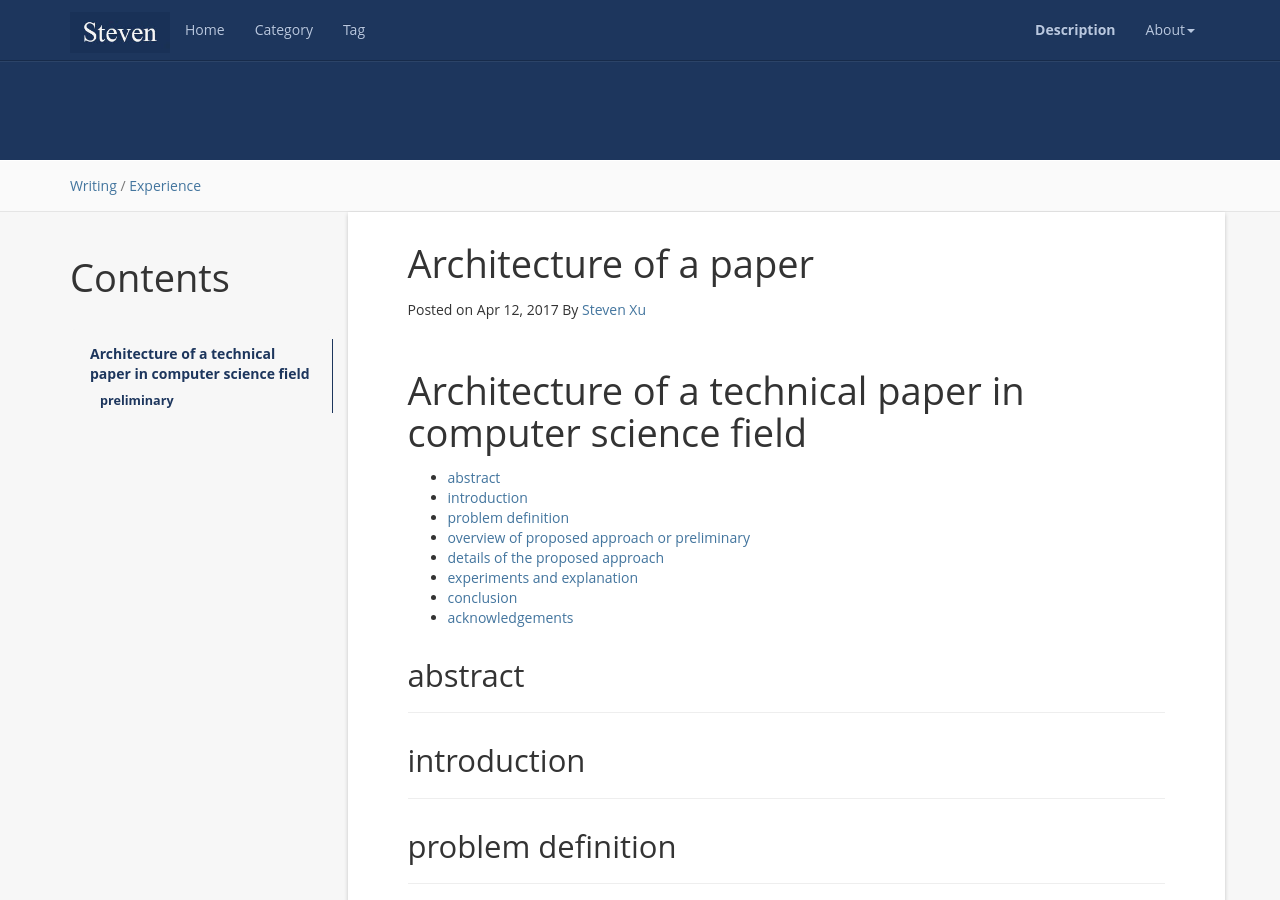
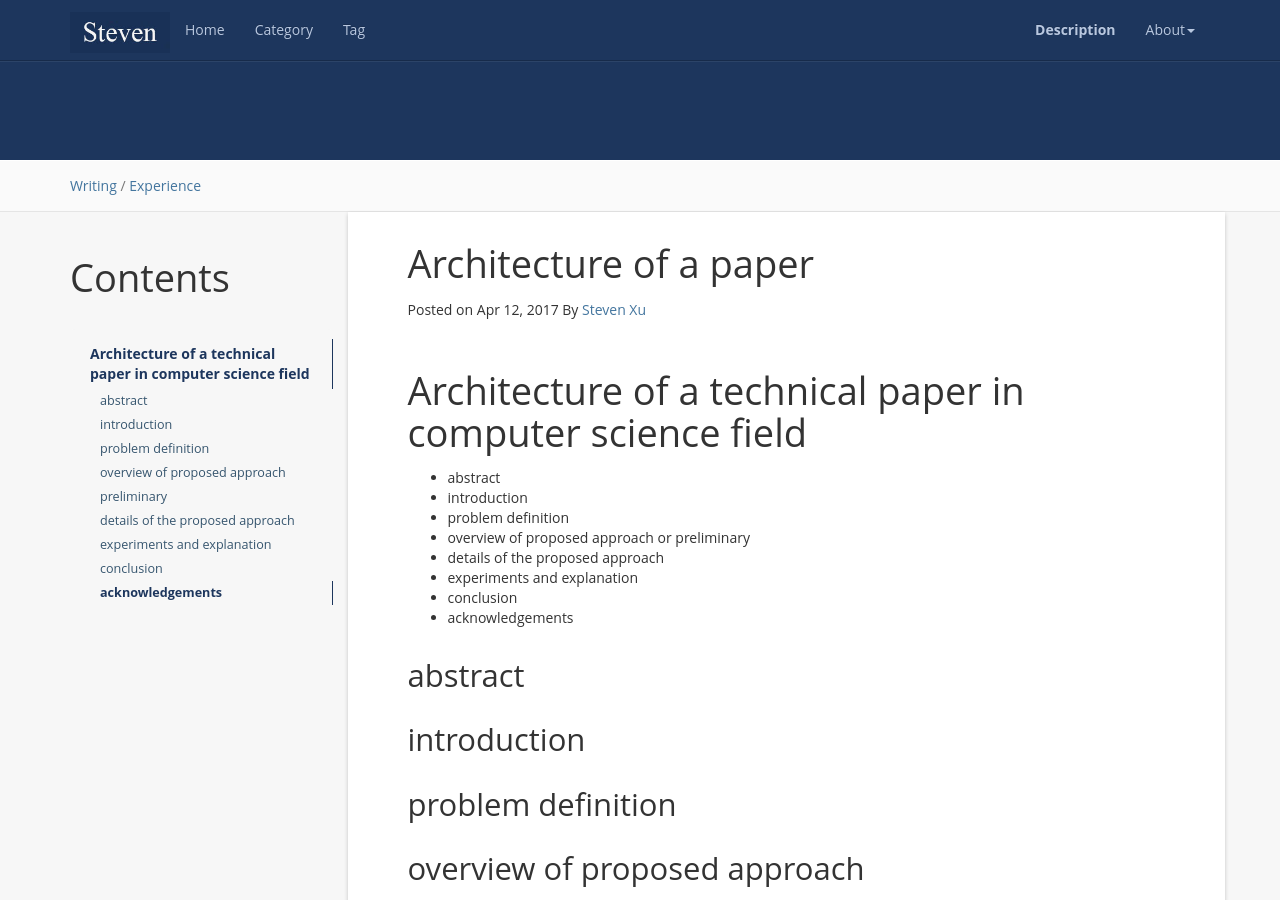
Before and after one commit to ynxu15/ynxu15.github.io, a Jekyll site: the page built from _posts/writing/2017-04-12-architecture-of-paper.md, in a window 1280 px wide and 900 px high. Built offline with Jekyll 4.4.1, drawn with Linux system fonts in a browser that asks for light colours; nearby versions of some CDN libraries; comment, search, counter and statistics services are not loaded.

Commit message:
modify 'architecture of paper'

```diff
--- a/_posts/writing/2017-04-12-architecture-of-paper.md
+++ b/_posts/writing/2017-04-12-architecture-of-paper.md
@@ -12,30 +12,30 @@ tag: Experience
 Architecture of a technical paper in computer science field
 =========================
 
-+ [abstract](#1)
-+ [introduction](#2)
-+ [problem definition](#3)
-+ [overview of proposed approach or preliminary](#4)
-+ [details of the proposed approach](#5)
-+ [experiments and explanation](#6)
-+ [conclusion](#7)
-+ [acknowledgements](#8)
++ abstract
++ introduction
++ problem definition
++ overview of proposed approach or preliminary
++ details of the proposed approach
++ experiments and explanation
++ conclusion
++ acknowledgements
 
 
-<h2 id="1">abstract</h2>
+abstract
 --------------------------
 
 
 
-<h2 id="2">introduction</h2>
+introduction
 --------------------------
 
 
-<h2 id="3">problem definition</h2>
+problem definition
 --------------------------
 
 
-<h2 id="4">overview of proposed approach</h2>
+overview of proposed approach
 --------------------------
 
 
@@ -43,17 +43,17 @@ preliminary
 --------------------------
 
 
-<h2 id="5">details of the proposed approach</h2>
+details of the proposed approach
 --------------------------
 
 
-<h2 id="6">experiments and explanation</h2>
+experiments and explanation
 --------------------------
 
 
-<h2 id="7">conclusion</h2>
+conclusion
 --------------------------
 
 
-<h2 id="8">acknowledgements</h2>
+acknowledgements
 --------------------------
```
